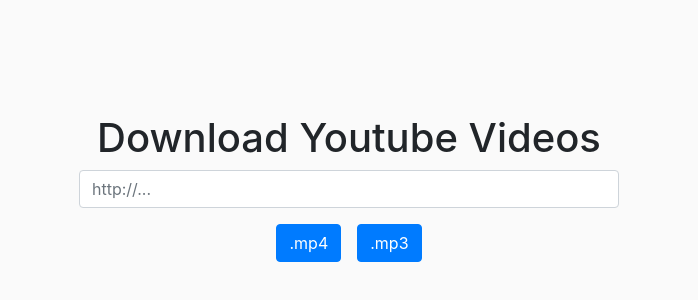
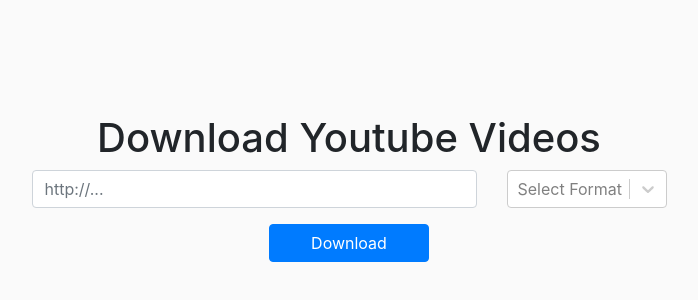
Before and after one commit to toyamarodrigo/dwb-app, a React (Create React App) app in the folder client/: page / in a window 1280 px wide. Shown: the part 212-512 px from the top of the page, without its empty margins (291-989 px from the left). Built offline with nearby package versions, Linux system fonts and the light colour scheme.

Commit message:
Added style input,forms-control,buttons

```diff
--- a/client/package.json
+++ b/client/package.json
@@ -16,6 +16,7 @@
     "react-bootstrap": "^1.0.1",
     "react-dom": "^16.13.1",
     "react-scripts": "3.4.1",
+    "react-select": "^3.1.0",
     "validator": "^13.1.1"
   },
   "scripts": {
--- a/client/src/App.js
+++ b/client/src/App.js
@@ -1,5 +1,6 @@
 import React, { useState, useEffect } from 'react';
 import { Container, Form, Row, Col, Button } from 'react-bootstrap';
+import Select from 'react-select';
 import validator from 'validator';
 import axios from 'axios';
 import fileDownload from 'js-file-download';
@@ -42,6 +43,14 @@
     console.log(url);
   }, [url]);
 
+  const formats = [
+    { label: '.mp3 [128kb]', value: 1 },
+    { label: '.mp3 [320kb]', value: 2 },
+    { label: '.mp4 [420p]', value: 3 },
+    { label: '.mp4 [720p]', value: 4 },
+    { label: '.mp4 [1080p]', value: 5 },
+  ];
+
   return (
     <div className="App">
       <Row className="justify-content-center align-items-center vertical-center">
@@ -55,7 +64,7 @@
           </Container>
           <Container>
             <Row className="justify-content-center">
-              <Col lg={6}>
+              <Col lg={5}>
                 <Form onSubmit={handleSubmit}>
                   <Form.Group>
                     <Form.Control
@@ -66,10 +75,14 @@
                   </Form.Group>
                 </Form>
               </Col>
+              <Col lg={2}>
+                <Select placeholder="Select Format" options={formats}></Select>
+              </Col>
             </Row>
             <Row className="justify-content-center">
-              <Button className="mx-2">.mp4</Button>
-              <Button className="mx-2">.mp3</Button>
+              <Col lg={2} className="text-center">
+                <Button className="btn-block btn">Download</Button>
+              </Col>
             </Row>
           </Container>
         </Col>
```
Also changed, not shown: 1 other file (tests, documents, lock files or other folders).
